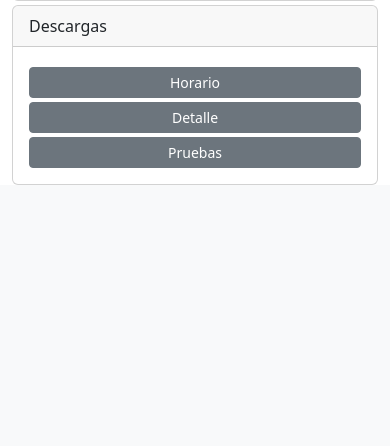
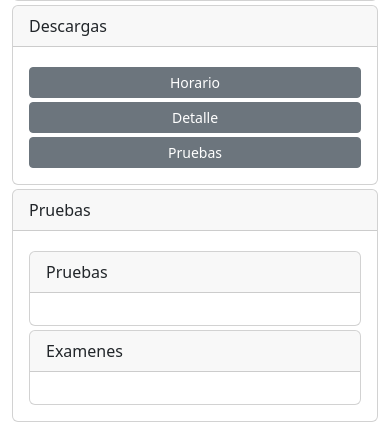
Before and after one commit to Terdmannsdorffer/IIS-Grupo-2, a Django app: page / in a window 390 px wide. Shown: the part 1392-1838 px from the top of the page. Before the commit the page ends 1577 px from the top, so only its background shows below. Run offline with Django 4.2, Linux system fonts and the light colour scheme; data comes from the database, SQL or seed files in the repository; some libraries are stand-ins or nearby versions.

Commit message:
Better front-end responsive

```diff
--- a/mysite/polls/templates/polls/home.html
+++ b/mysite/polls/templates/polls/home.html
@@ -14,21 +14,24 @@
     {% bootstrap_javascript %}
 </head>
 <body>
-    <!-- As a heading -->
+    <!-- Header -->
     <nav class="nav text-light bg-dark justify-content-center">
         <li class="nav-item">
             <span class="navbar mb-1 mt-1 h1">Toma de Ramos</span>
         </li>
     </nav>
 
-
+    <!-- notification -->
     <div id="notification" class="notification">
         <p>¡Existe Tope de horario!</p>
     </div>
 
+    <!-- searchbar -->
     <div class="container mt-4">
         <div class="row justify-content-center">
-            <div class="col-md-6 search-container">
+
+            <!-- searchbar -->
+            <div class="col-lg-6 search-container">
                 <form class="form-inline">
                     <div class="input-group input-group-lg">
                         <input id="searchInput" class="form-control border-2 border-secondary rounded-pill" type="text" placeholder="Buscar Ramo" aria-label="Buscar">
@@ -40,7 +43,9 @@
                     </ul>
                 </div>
             </div>
-            <div class="col-md-2">
+
+            <!-- Select type -->
+            <div class="col-lg-2">
                 <div class="input-group input-group-lg">
                     <select id="miSelect" class="form-select form-control w-25 border-2 border-secondary rounded-pill" aria-label="Default select example">
                         <option selected value="TITULO">Titulo</option>
@@ -49,12 +54,15 @@
                     </select>
                 </div>
             </div>
+
         </div>
     </div>
 
-    <div class="container mt-4">
+
+    <div class="container mt-4 mb-4">
         <div class="row justify-content-center">
-            <div class="col-12 col-md-9 table-responsive">
+            <!-- Horario -->
+            <div class="col-xxl-9 col-md-12 table-responsive">
                 <table id="MainTable" class="table table-bordered table-fixed">
                     <thead class="thead-dark">
                       <tr>
@@ -73,7 +81,8 @@
                     </tbody>
                 </table>
             </div>
-            <div class="col-12 col-md-3 ">
+            <!-- Resume-bar type -->
+            <div class="col-xxl-3 col-sm-12 col-lg-6 h-100">
                 <div class="justify-content-center align-items-center">
                     <div class="card">
                         <div class="card-body d-flex justify-content-center align-items-center">
@@ -93,18 +102,14 @@
                             </div>
                         </div>
                     </div>
-                    <div class="card-body" style="max-height: 415px; overflow-y: auto; height:450px">
+                    <div class="card-body resume-bar">
                         <div id="ListaRamos" class="list-group" >
                         </div>
                     </div>
                 </div>
                 <div class="card mt-1">
                     <div class="card-header">
-                        <div class="row">
-                            <div class="col-10 col-md-10">
-                                Descargas
-                            </div>
-                        </div>
+                        Descargas
                     </div>
                     <div class="card-body">
                         <div class="row">
@@ -127,6 +132,37 @@
                     </div>
                 </div>
 
+
+            </div>
+            <!-- Evaluation-Resume-bar type -->
+            <div class="col-xxl-12 col-sm-12 col-lg-6 h-100">
+                <div class="card mt-1">
+                    <div class="card-header">
+                        Pruebas
+                    </div>
+                    <div class="card-body">
+                        <div class="row">
+                            <div class="col-xxl-6 col-sm-12">
+                                <div class="card mt-1">
+                                    <div class="card-header">
+                                        Pruebas
+                                    </div>
+                                    <div class="card-body">
+                                    </div>
+                                </div>
+                            </div>
+                            <div class="col-xxl-6 col-sm-12">
+                                <div class="card mt-1">
+                                    <div class="card-header">
+                                        Examenes
+                                    </div>
+                                    <div class="card-body">
+                                    </div>
+                                </div>
+                            </div>
+                        </div>
+                    </div>
+                </div>
             </div>
         </div>
     </div>
--- a/mysite/static/css/stylesheet.css
+++ b/mysite/static/css/stylesheet.css
@@ -13,6 +13,14 @@
     border: 1px solid #ccc;
     z-index: 1;
     border-radius: 10px;
+    overflow-y: auto;
+    max-height: 400px;
+}
+
+.resume-bar {
+    max-height: 415px;
+    overflow-y: auto;
+    height:415px
 }
 
 #resultsList {
--- a/mysite/static/js/index.js
+++ b/mysite/static/js/index.js
@@ -89,11 +89,14 @@ let make_color = (base, tipo="C") => {
     result = "#" + new_base[3] + new_base[0] + new_base[2] + new_base[1] + hex_base
   }
 
-  factor = esColorClaro(result) ? 30 : 100
+  factor = esColorClaro(result) ? 0 : 100
   if (tipo != "C") {
+
+    factor += 30
     console.log("Is ayun")
-    factor += 15
+
   }
+  console.log(factor)
 
   return lightenColor(result, factor)
 }
@@ -354,7 +357,7 @@ let busqueda = () => {
       document.querySelector(".search-results").style.display = "block";
 
       // Recorre los resultados y agrega elementos <li> a la lista de resultados
-      for (let i = 0; i < Math.min(5, res.length); i++) {
+      for (let i = 0; i < res.length; i++) {
         let result = res[i];
 
         let title = document.createElement("h5");
```
